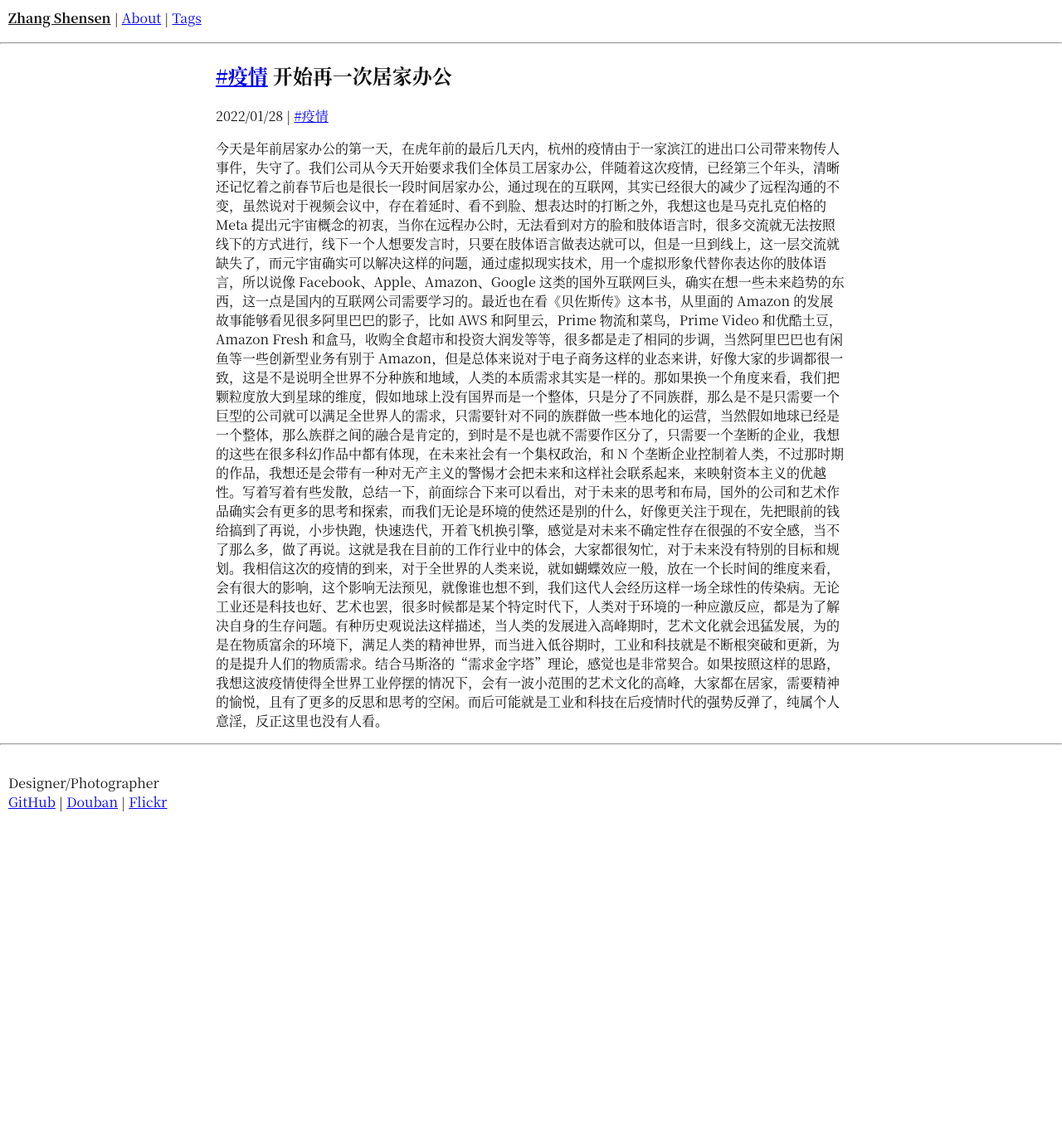
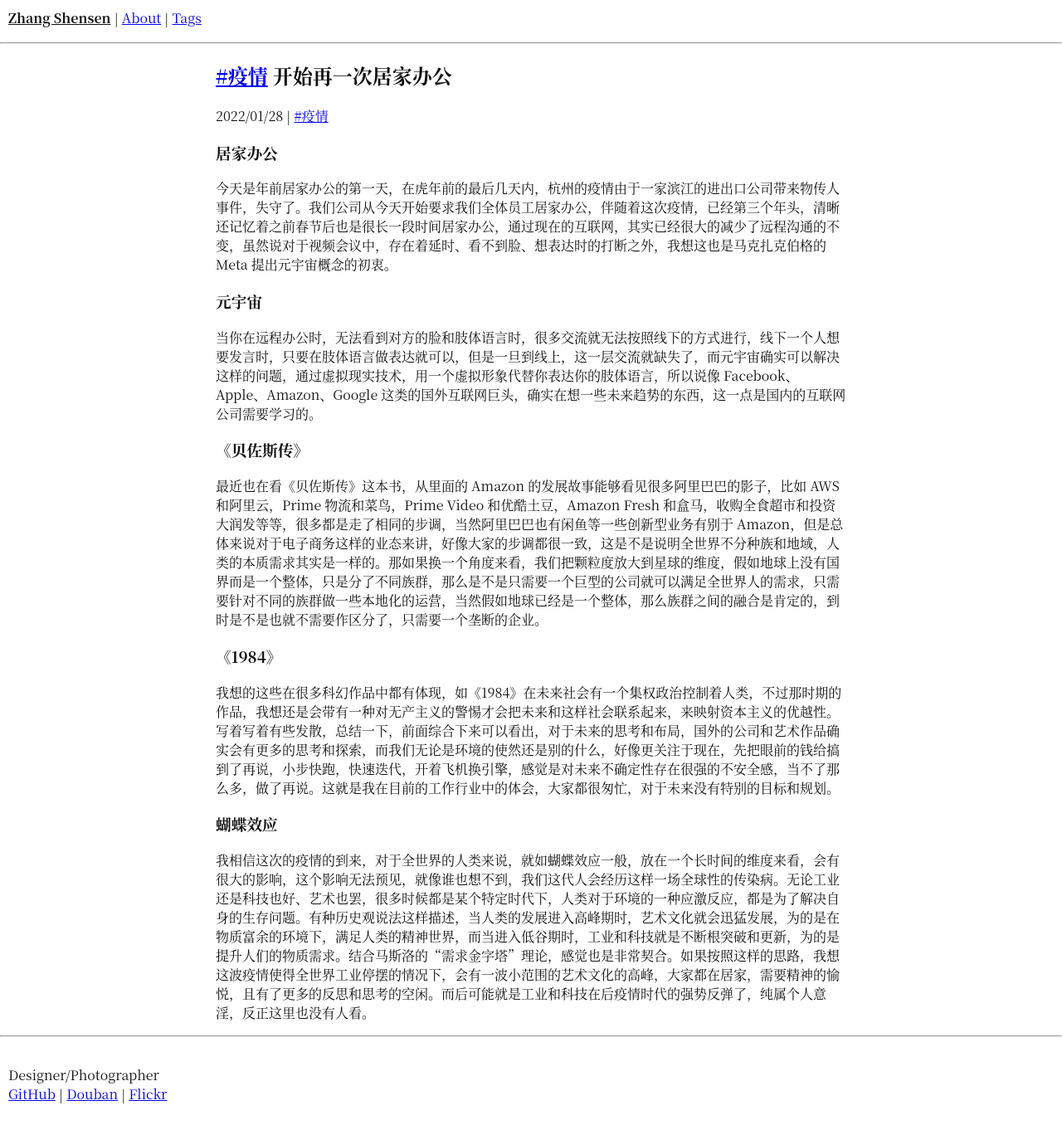
Before and after one commit to pix33l/pix33l.github.io, a Jekyll site: the page built from _posts/2022-01-28-开始再一次居家办公.md, in a window 1280 px wide. Shown: the whole page at 83% size. Built offline with Jekyll 4.4.1, drawn with Linux system fonts in a browser that asks for light colours; before the commit the page ends 1004 px from its top, so only the background shows below that.

Commit message:
Update 2022-01-28-开始再一次居家办公.md

```diff
--- a/_posts/2022-01-28-开始再一次居家办公.md
+++ b/_posts/2022-01-28-开始再一次居家办公.md
@@ -5,4 +5,22 @@ tags: 疫情
 
 ---
 
-今天是年前居家办公的第一天，在虎年前的最后几天内，杭州的疫情由于一家滨江的进出口公司带来物传人事件，失守了。我们公司从今天开始要求我们全体员工居家办公，伴随着这次疫情，已经第三个年头，清晰还记忆着之前春节后也是很长一段时间居家办公，通过现在的互联网，其实已经很大的减少了远程沟通的不变，虽然说对于视频会议中，存在着延时、看不到脸、想表达时的打断之外，我想这也是马克扎克伯格的 Meta 提出元宇宙概念的初衷，当你在远程办公时，无法看到对方的脸和肢体语言时，很多交流就无法按照线下的方式进行，线下一个人想要发言时，只要在肢体语言做表达就可以，但是一旦到线上，这一层交流就缺失了，而元宇宙确实可以解决这样的问题，通过虚拟现实技术，用一个虚拟形象代替你表达你的肢体语言，所以说像 Facebook、Apple、Amazon、Google 这类的国外互联网巨头，确实在想一些未来趋势的东西，这一点是国内的互联网公司需要学习的。最近也在看《贝佐斯传》这本书，从里面的 Amazon 的发展故事能够看见很多阿里巴巴的影子，比如 AWS 和阿里云，Prime 物流和菜鸟，Prime Video 和优酷土豆，Amazon Fresh 和盒马，收购全食超市和投资大润发等等，很多都是走了相同的步调，当然阿里巴巴也有闲鱼等一些创新型业务有别于 Amazon，但是总体来说对于电子商务这样的业态来讲，好像大家的步调都很一致，这是不是说明全世界不分种族和地域，人类的本质需求其实是一样的。那如果换一个角度来看，我们把颗粒度放大到星球的维度，假如地球上没有国界而是一个整体，只是分了不同族群，那么是不是只需要一个巨型的公司就可以满足全世界人的需求，只需要针对不同的族群做一些本地化的运营，当然假如地球已经是一个整体，那么族群之间的融合是肯定的，到时是不是也就不需要作区分了，只需要一个垄断的企业，我想的这些在很多科幻作品中都有体现，在未来社会有一个集权政治，和 N 个垄断企业控制着人类，不过那时期的作品，我想还是会带有一种对无产主义的警惕才会把未来和这样社会联系起来，来映射资本主义的优越性。写着写着有些发散，总结一下，前面综合下来可以看出，对于未来的思考和布局，国外的公司和艺术作品确实会有更多的思考和探索，而我们无论是环境的使然还是别的什么，好像更关注于现在，先把眼前的钱给搞到了再说，小步快跑，快速迭代，开着飞机换引擎，感觉是对未来不确定性存在很强的不安全感，当不了那么多，做了再说。这就是我在目前的工作行业中的体会，大家都很匆忙，对于未来没有特别的目标和规划。我相信这次的疫情的到来，对于全世界的人类来说，就如蝴蝶效应一般，放在一个长时间的维度来看，会有很大的影响，这个影响无法预见，就像谁也想不到，我们这代人会经历这样一场全球性的传染病。无论工业还是科技也好、艺术也罢，很多时候都是某个特定时代下，人类对于环境的一种应激反应，都是为了解决自身的生存问题。有种历史观说法这样描述，当人类的发展进入高峰期时，艺术文化就会迅猛发展，为的是在物质富余的环境下，满足人类的精神世界，而当进入低谷期时，工业和科技就是不断根突破和更新，为的是提升人们的物质需求。结合马斯洛的“需求金字塔”理论，感觉也是非常契合。如果按照这样的思路，我想这波疫情使得全世界工业停摆的情况下，会有一波小范围的艺术文化的高峰，大家都在居家，需要精神的愉悦，且有了更多的反思和思考的空闲。而后可能就是工业和科技在后疫情时代的强势反弹了，纯属个人意淫，反正这里也没有人看。
+### 居家办公
+
+今天是年前居家办公的第一天，在虎年前的最后几天内，杭州的疫情由于一家滨江的进出口公司带来物传人事件，失守了。我们公司从今天开始要求我们全体员工居家办公，伴随着这次疫情，已经第三个年头，清晰还记忆着之前春节后也是很长一段时间居家办公，通过现在的互联网，其实已经很大的减少了远程沟通的不变，虽然说对于视频会议中，存在着延时、看不到脸、想表达时的打断之外，我想这也是马克扎克伯格的 Meta 提出元宇宙概念的初衷。
+
+### 元宇宙
+
+当你在远程办公时，无法看到对方的脸和肢体语言时，很多交流就无法按照线下的方式进行，线下一个人想要发言时，只要在肢体语言做表达就可以，但是一旦到线上，这一层交流就缺失了，而元宇宙确实可以解决这样的问题，通过虚拟现实技术，用一个虚拟形象代替你表达你的肢体语言，所以说像 Facebook、Apple、Amazon、Google 这类的国外互联网巨头，确实在想一些未来趋势的东西，这一点是国内的互联网公司需要学习的。
+
+### 《贝佐斯传》
+
+最近也在看《贝佐斯传》这本书，从里面的 Amazon 的发展故事能够看见很多阿里巴巴的影子，比如 AWS 和阿里云，Prime 物流和菜鸟，Prime Video 和优酷土豆，Amazon Fresh 和盒马，收购全食超市和投资大润发等等，很多都是走了相同的步调，当然阿里巴巴也有闲鱼等一些创新型业务有别于 Amazon，但是总体来说对于电子商务这样的业态来讲，好像大家的步调都很一致，这是不是说明全世界不分种族和地域，人类的本质需求其实是一样的。那如果换一个角度来看，我们把颗粒度放大到星球的维度，假如地球上没有国界而是一个整体，只是分了不同族群，那么是不是只需要一个巨型的公司就可以满足全世界人的需求，只需要针对不同的族群做一些本地化的运营，当然假如地球已经是一个整体，那么族群之间的融合是肯定的，到时是不是也就不需要作区分了，只需要一个垄断的企业。
+
+### 《1984》
+
+我想的这些在很多科幻作品中都有体现，如《1984》在未来社会有一个集权政治控制着人类，不过那时期的作品，我想还是会带有一种对无产主义的警惕才会把未来和这样社会联系起来，来映射资本主义的优越性。写着写着有些发散，总结一下，前面综合下来可以看出，对于未来的思考和布局，国外的公司和艺术作品确实会有更多的思考和探索，而我们无论是环境的使然还是别的什么，好像更关注于现在，先把眼前的钱给搞到了再说，小步快跑，快速迭代，开着飞机换引擎，感觉是对未来不确定性存在很强的不安全感，当不了那么多，做了再说。这就是我在目前的工作行业中的体会，大家都很匆忙，对于未来没有特别的目标和规划。
+
+### 蝴蝶效应
+
+我相信这次的疫情的到来，对于全世界的人类来说，就如蝴蝶效应一般，放在一个长时间的维度来看，会有很大的影响，这个影响无法预见，就像谁也想不到，我们这代人会经历这样一场全球性的传染病。无论工业还是科技也好、艺术也罢，很多时候都是某个特定时代下，人类对于环境的一种应激反应，都是为了解决自身的生存问题。有种历史观说法这样描述，当人类的发展进入高峰期时，艺术文化就会迅猛发展，为的是在物质富余的环境下，满足人类的精神世界，而当进入低谷期时，工业和科技就是不断根突破和更新，为的是提升人们的物质需求。结合马斯洛的“需求金字塔”理论，感觉也是非常契合。如果按照这样的思路，我想这波疫情使得全世界工业停摆的情况下，会有一波小范围的艺术文化的高峰，大家都在居家，需要精神的愉悦，且有了更多的反思和思考的空闲。而后可能就是工业和科技在后疫情时代的强势反弹了，纯属个人意淫，反正这里也没有人看。
```
